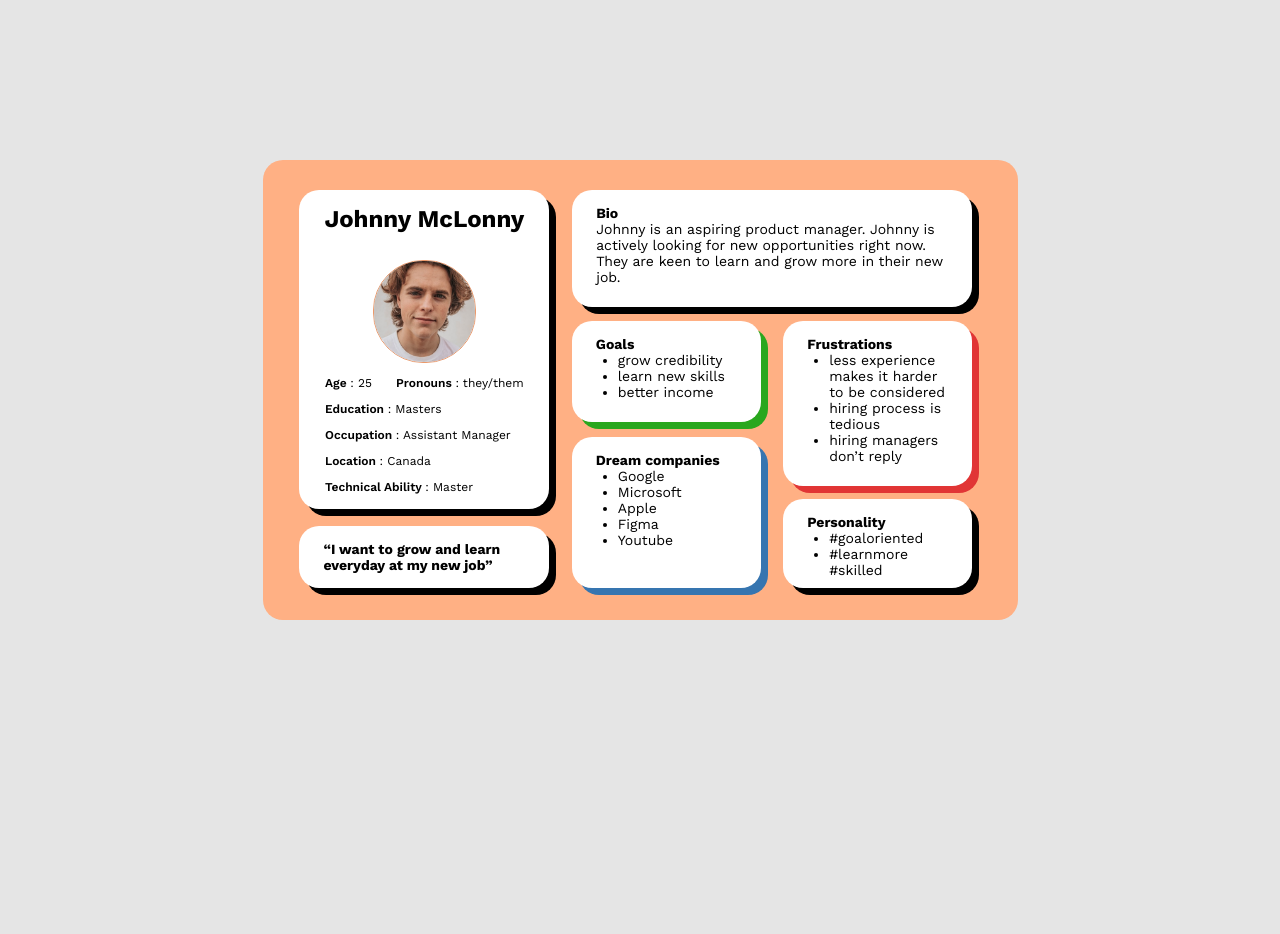
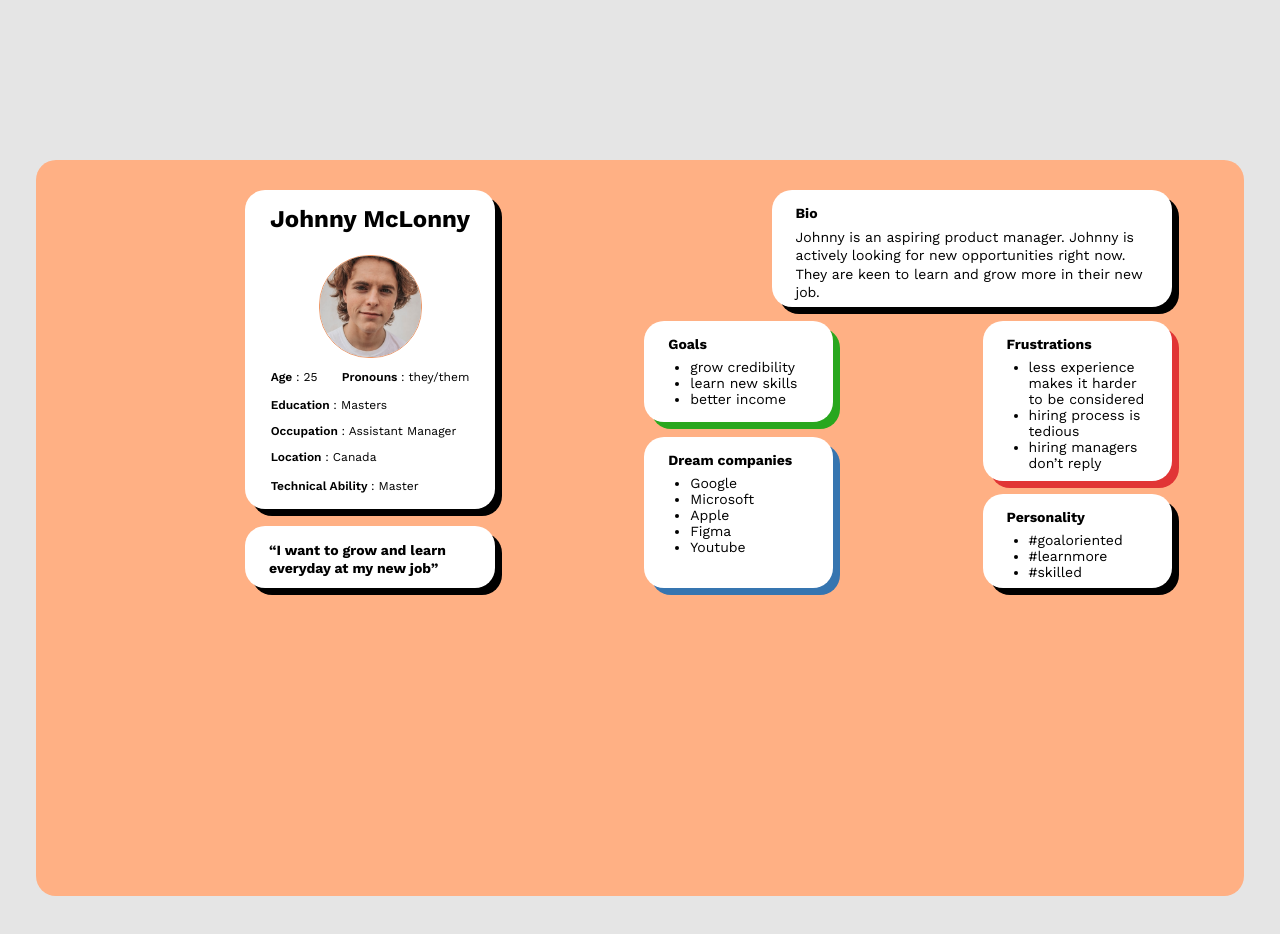
Before and after one commit to Chaooohs/homework-10, a plain HTML site: page index.html in a window 1280 px wide. Before the commit the page ends 800 px from the top, so only its background shows below. Drawn offline with nearby package versions, Linux system fonts and the light colour scheme.

Commit message:
arrange + finished

```diff
--- a/css/style.css
+++ b/css/style.css
@@ -2,7 +2,6 @@
 
 html {
   font-family: "Work Sans", sans-serif;
-  font-size: 10px;
 
   --ligth: #fff;
   --black: #000;
@@ -13,7 +12,6 @@ html {
 }
 body {
   margin: 0 auto;
-  /* background-color: darkgray; */
   background: #e5e5e5;
 }
 main {
@@ -47,7 +45,6 @@ main {
   line-height: 16px;
   color: var(--black);
   margin-bottom: 7px;
-  margin: 0;
 }
 .fotn-text {
   font-weight: 400;
@@ -65,7 +62,7 @@ main {
 }
 /* #endregion */
 
-
+/* #region main */
 .modal {
   width: 75.5rem;
   height: 46rem;
@@ -130,7 +127,7 @@ main {
   justify-self: flex-end;
   align-self: flex-start;
   width: 189px;
-  height: 165px;
+  height: 160px;
   grid-column: 3;
   grid-row: 4/7;
   background: var(--ligth);
@@ -163,10 +160,11 @@ main {
   justify-self: flex-end;
   align-self: flex-end;
   width: 189px;
-  height: 89px;
+  height: 94px;
   grid-column: 3;
   grid-row: 7/9;
   background: var(--ligth);
   box-shadow: 7px 7px 0px var(--black);
   border-radius: 20px;
 }
+/* #endregion */
--- a/index.html
+++ b/index.html
@@ -75,7 +75,8 @@
       <div class="font-item"> Personality </div>
       <ul class="list fotn-text">
         <li> #goaloriented </li>
-        <li> #learnmore #skilled </li>
+        <li> #learnmore </li>
+        <li> #skilled </li>
       </ul>
     </div>
   </main>
```
